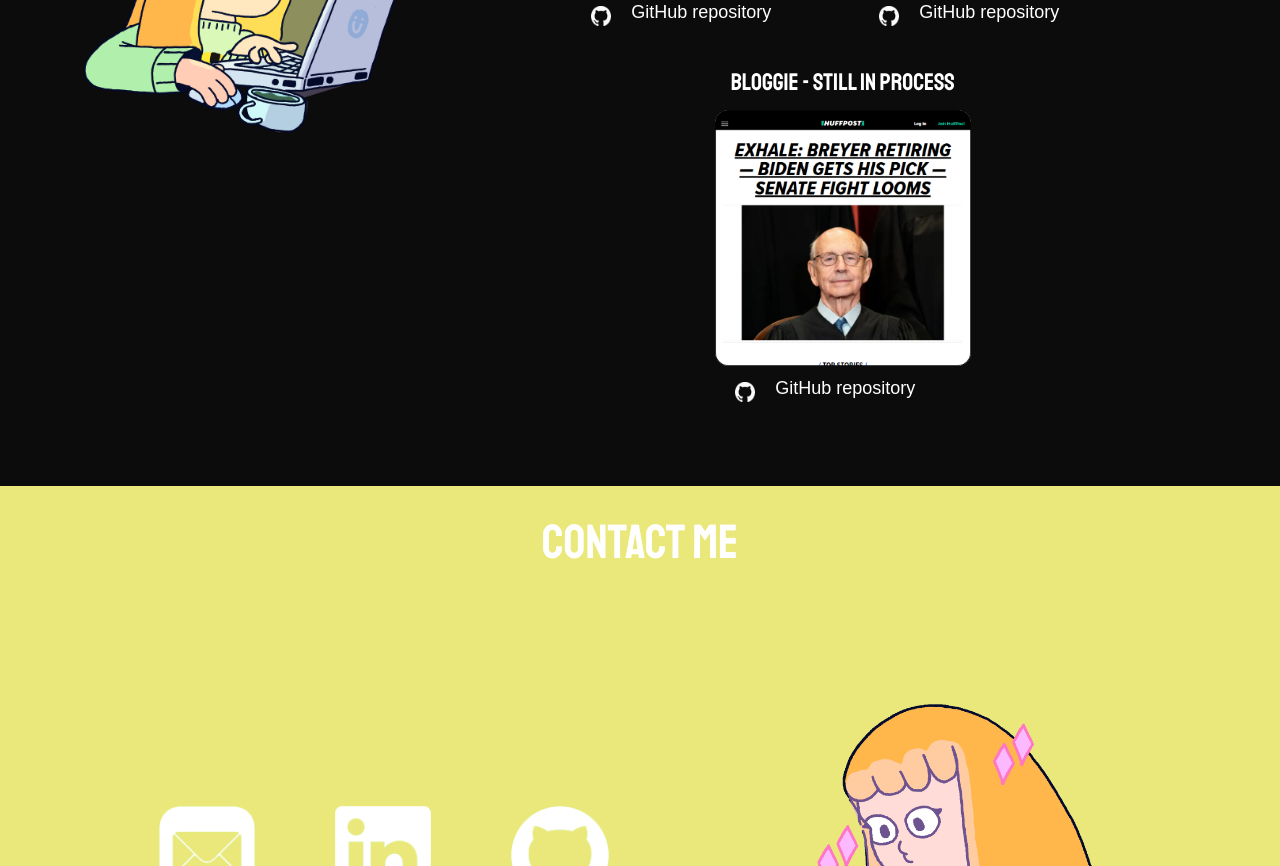
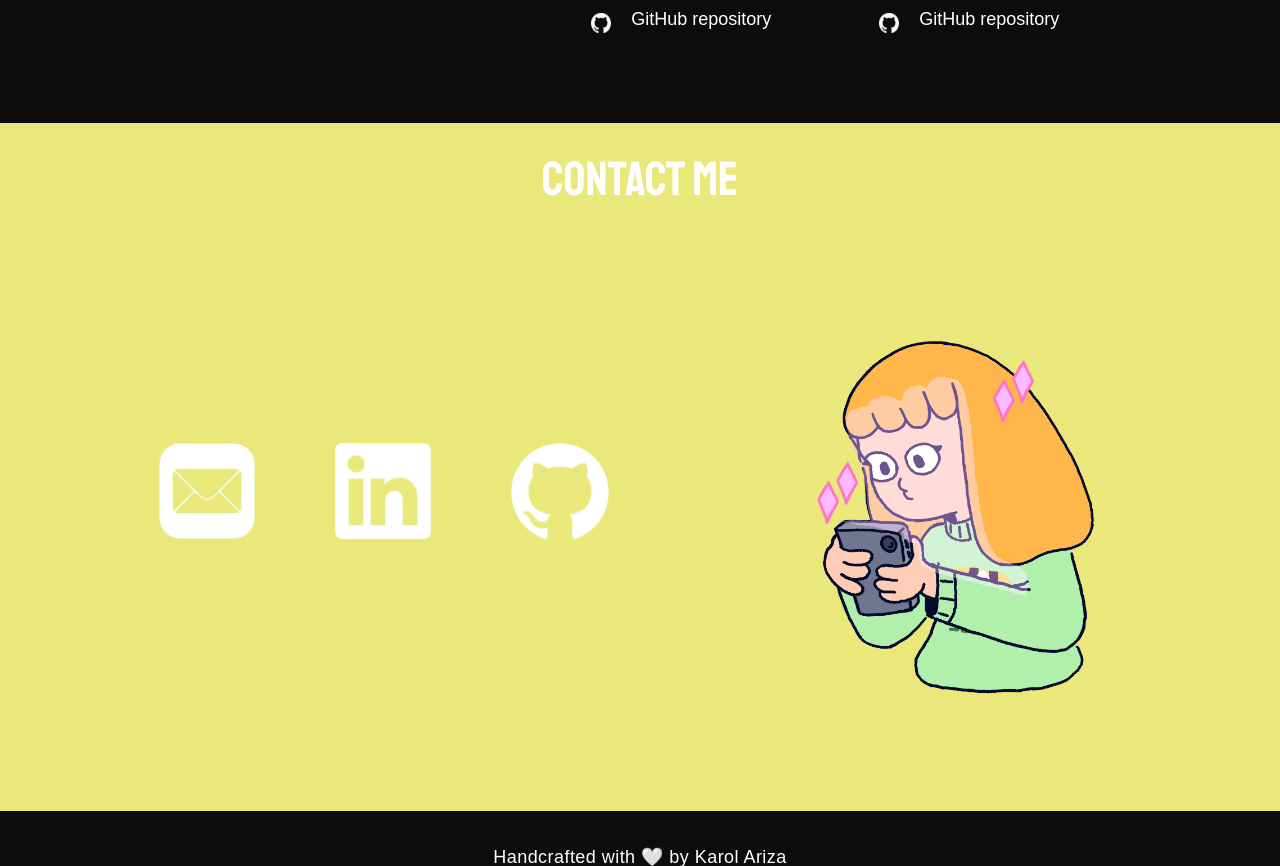
Before and after one commit to Karolarizag/portfolio, a website: page index.html in a window 1280 px wide. Shown: the part 1542-2408 px from the top of the page. Drawn offline with Linux system fonts and the light colour scheme; files whose address does not match are found by name.

Commit message:
animationss

```diff
--- a/index.html
+++ b/index.html
@@ -124,8 +124,8 @@
             </div>
           </div>
 
-          <div class="project-container">
-            <div class="project-title">Bloggie - still in process</div>
+          <!-- <div class="project-container">
+            <div class="project-title">Bloggie bac</div>
             <div>
               <a href="https://github.com/Karolarizag/Bloggie" target="_blank">
                 <img src="/assets/projects/bloggie.png" alt="bloggie" class="project-img">
@@ -136,7 +136,7 @@
               <a href="https://github.com/Karolarizag/Bloggie" target="_blank"
                 rel="noopener noreferrer" class="project-description">GitHub repository</a>
             </div>
-          </div>
+          </div> -->
 
         </div>
       </div>
```
